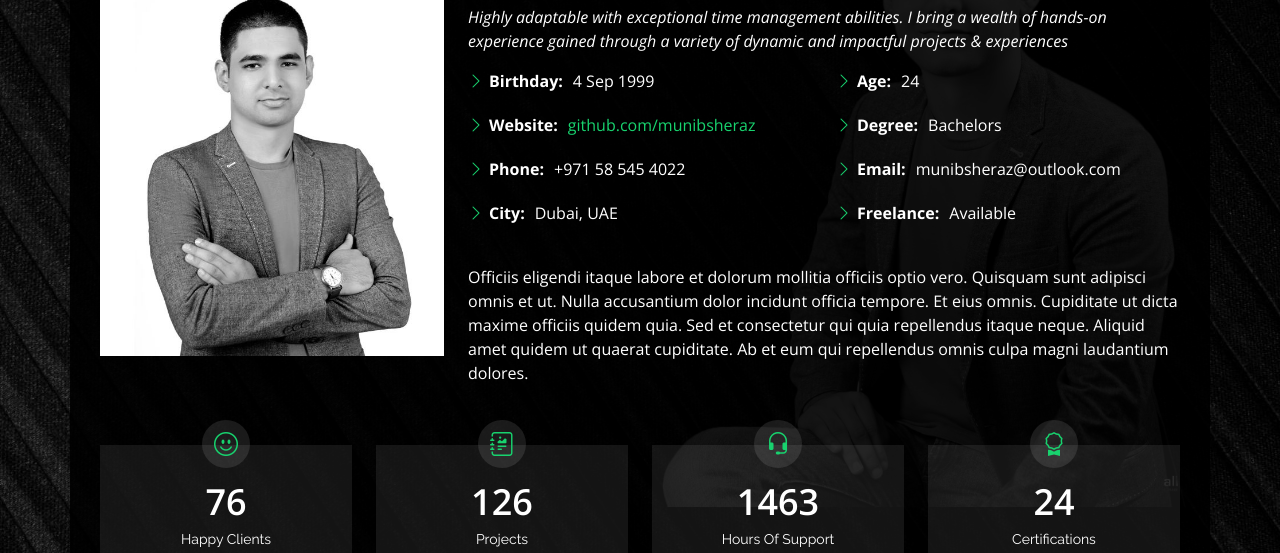
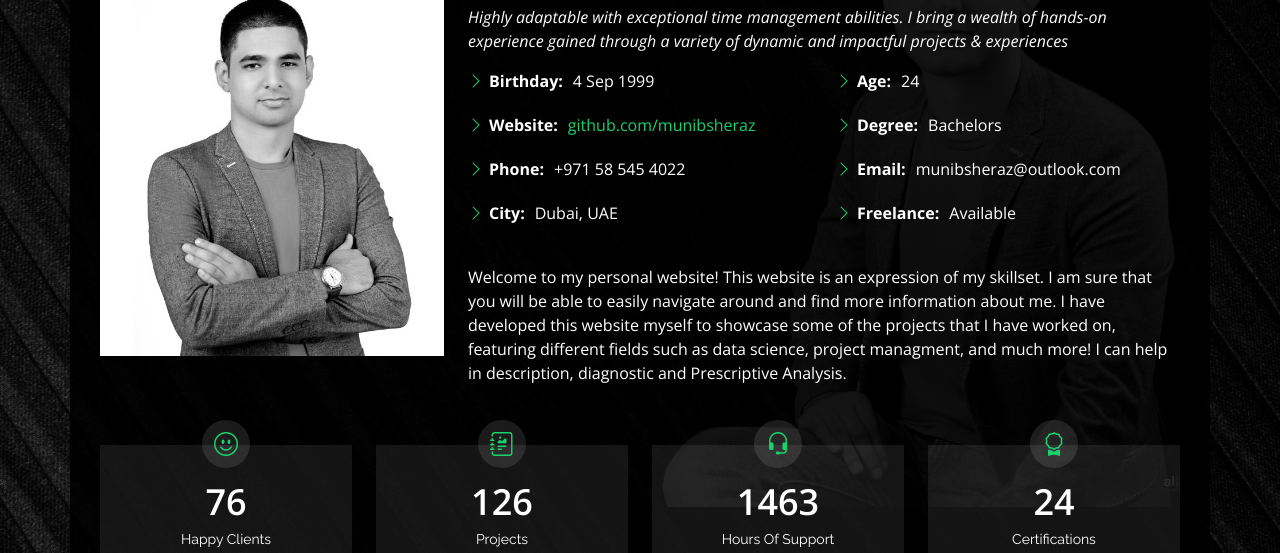
Before and after one commit to munibsheraz/Personal_Website, a plain HTML site: page index.html in a window 1280 px wide. Both pictures are taken after a click on the link "About". Shown: the part 247-800 px from the top of the page. Drawn offline with nearby package versions, Linux system fonts and the light colour scheme.

Commit message:
About me wall updated

```diff
--- a/index.html
+++ b/index.html
@@ -101,8 +101,8 @@
             </div>
           </div>
           <p>
-            Officiis eligendi itaque labore et dolorum mollitia officiis optio vero. Quisquam sunt adipisci omnis et ut. Nulla accusantium dolor incidunt officia tempore. Et eius omnis.
-            Cupiditate ut dicta maxime officiis quidem quia. Sed et consectetur qui quia repellendus itaque neque. Aliquid amet quidem ut quaerat cupiditate. Ab et eum qui repellendus omnis culpa magni laudantium dolores.
+            Welcome to my personal website! This website is an expression of my skillset. I am sure that you will be able to easily navigate around and find more information about me.
+            I have developed this website myself to showcase some of the projects that I have worked on, featuring different fields such as data science, project managment, and much more! I can help in description, diagnostic and Prescriptive Analysis.
           </p>
         </div>
       </div>
@@ -314,7 +314,7 @@
           <h3 class="resume-title">Sumary</h3>
           <div class="resume-item pb-0">
             <h4>A little about me</h4>
-            <p><em>A analytical & data-driven engineer with 3+ years of experience in creating value for my respected clients. I develope impressionable dashboards & reports from data collection to polished visualizations.</em></p>
+            <p><em>A analytical & data-driven engineer with 5+ years of experience in creating value for my respected clients. I develope impressionable dashboards & reports from data collection to polished visualizations.</em></p>
             <p>
             <ul>
               <li>Dubai, UAE</li>
```
